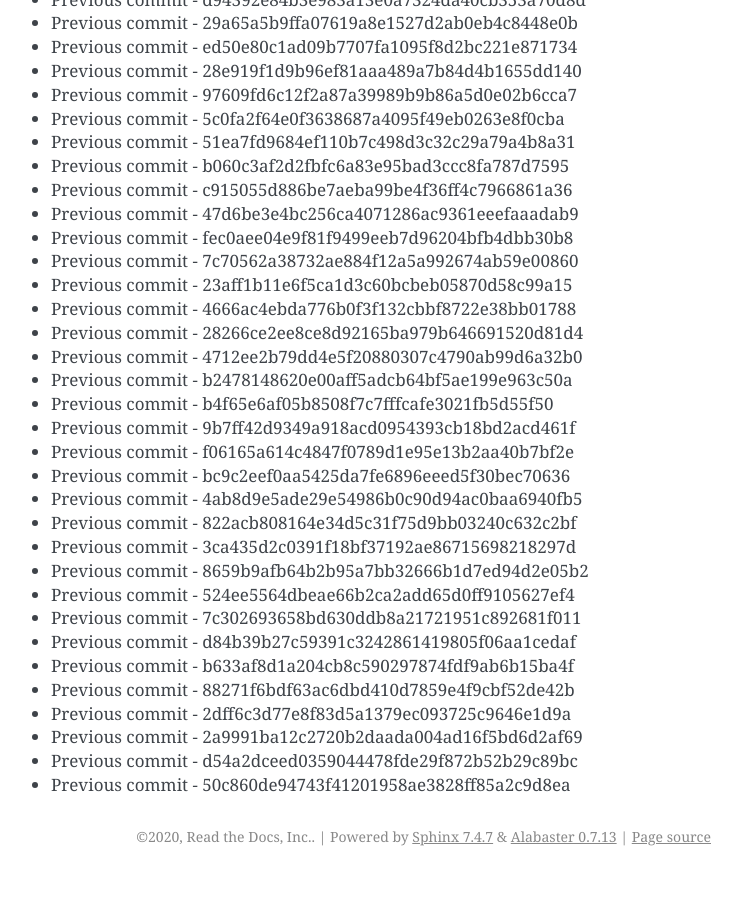
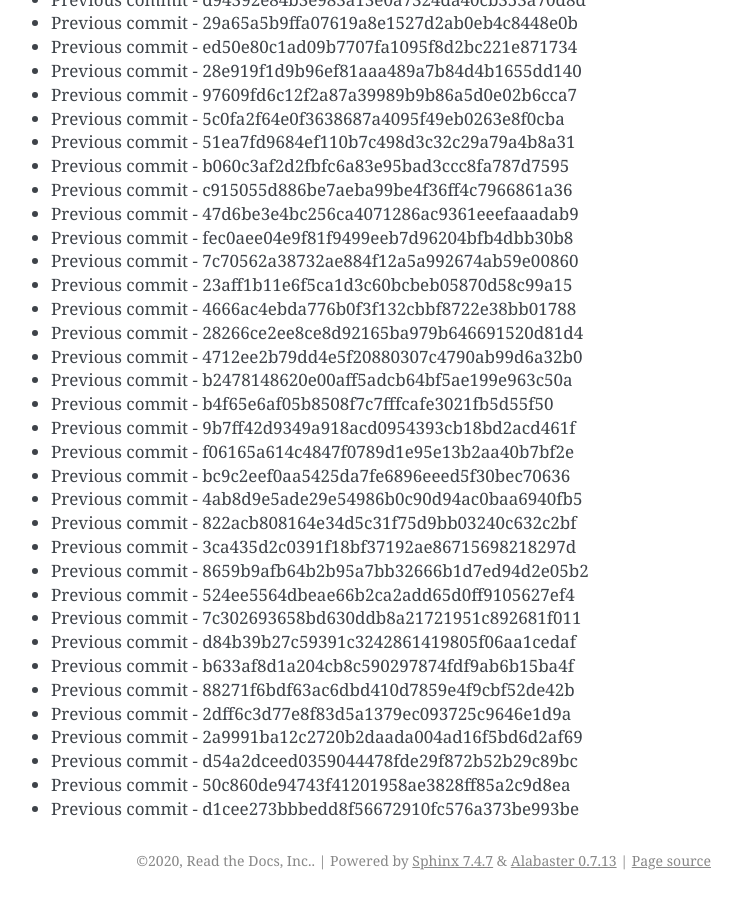
Before and after one commit to readthedocs/rtd-git-stresstest, a Sphinx documentation site: the page built from docs/updates.rst, in a window 1280 px wide and 900 px high, scrolled down 80423 px. Shown: the whole window, without its empty margins (399-1141 px from the left). Built offline with Sphinx 7.4.7, drawn with Linux system fonts in a browser that asks for light colours; before the commit the page ends 81299 px from its top, so only the background shows below that.

Commit message:
Generating commit from previous: d1cee273bbbedd8f56672910fc576a373be993be

```diff
--- a/docs/updates.rst
+++ b/docs/updates.rst
@@ -3411,3 +3411,4 @@ It can be tested for any performance characteristics.
 * Previous commit - 2a9991ba12c2720b2daada004ad16f5bd6d2af69
 * Previous commit - d54a2dceed0359044478fde29f872b52b29c89bc
 * Previous commit - 50c860de94743f41201958ae3828ff85a2c9d8ea
+* Previous commit - d1cee273bbbedd8f56672910fc576a373be993be
```
